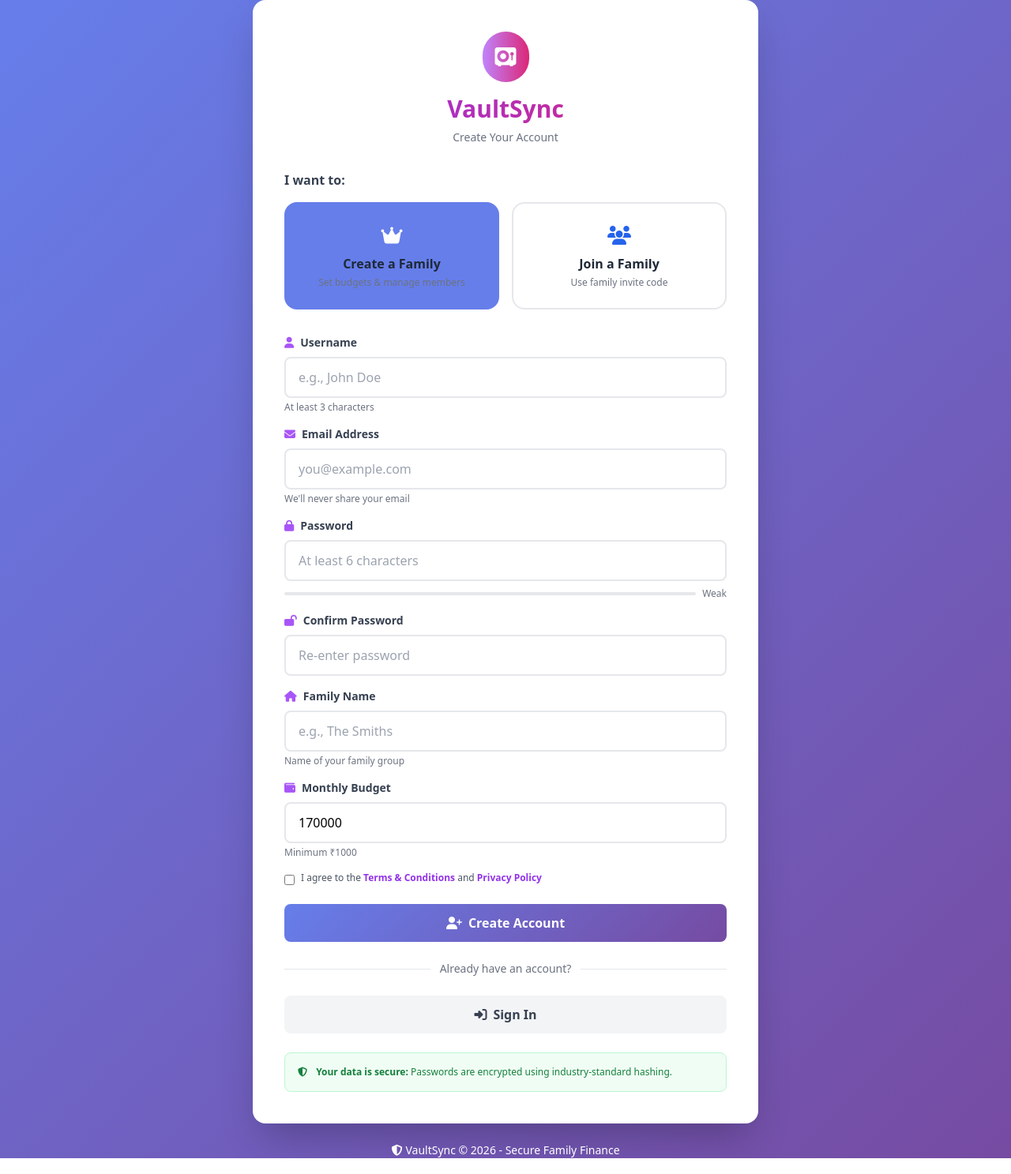
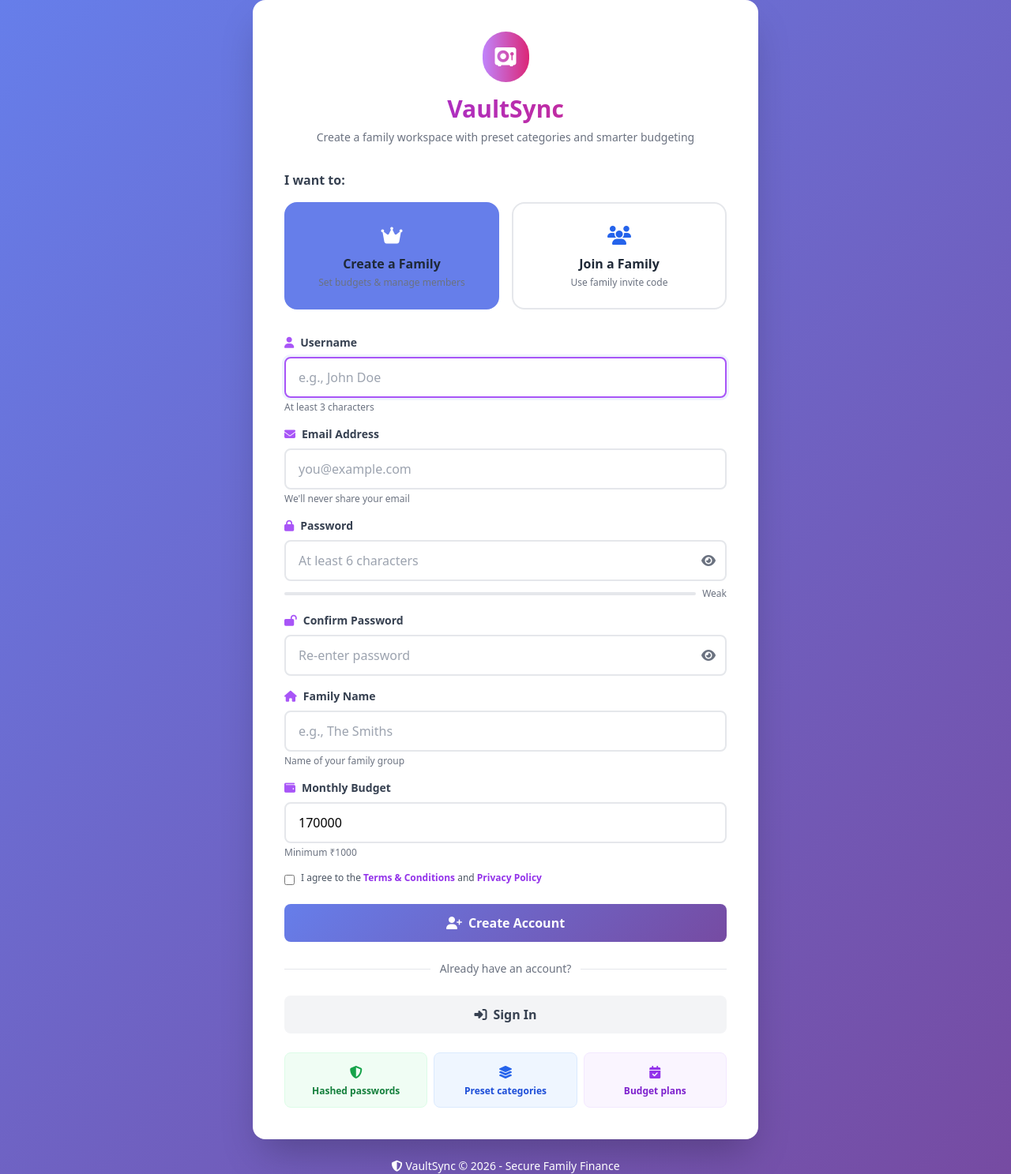
Before and after one commit to bushibots/VaultSync, a Flask app: page /register in a window 1280 px wide. Shown: the whole page at 79% size. Run offline with Flask 3, Linux system fonts and the light colour scheme; some libraries are stand-ins or nearby versions.

Commit message:
Major CHange

```diff
--- a/static/css/style.css
+++ b/static/css/style.css
@@ -6,6 +6,8 @@
 body {
     transition: background-color 0.2s ease, color 0.2s ease;
 }
+
+::selection { background: rgba(59, 130, 246, 0.22); color: #0f172a; }
 
 /* Login/Register gradient background */
 .auth-body {
--- a/templates/register.html
+++ b/templates/register.html
@@ -43,6 +43,11 @@
             gap: 1rem;
             margin-bottom: 2rem;
         }
+        @media (max-width: 640px) {
+            .role-selector {
+                flex-direction: column;
+            }
+        }
         .role-option {
             flex: 1;
             padding: 1.5rem;
@@ -87,6 +92,13 @@
             background-color: #10b981;
             width: 100%;
         }
+        .password-toggle {
+            position: absolute;
+            right: 0.875rem;
+            top: 50%;
+            transform: translateY(-50%);
+            color: #6b7280;
+        }
     </style>
 </head>
 <body>
@@ -100,7 +112,7 @@
                 <h1 class="text-3xl font-bold bg-clip-text text-transparent bg-gradient-to-r from-purple-600 to-pink-600">
                     VaultSync
                 </h1>
-                <p class="text-gray-500 text-sm mt-2">Create Your Account</p>
+                <p class="text-gray-500 text-sm mt-2">Create a family workspace with preset categories and smarter budgeting</p>
             </div>
 
             <!-- Flash Messages -->
@@ -147,10 +159,12 @@
                         type="text"
                         name="username"
                         id="username"
+                        autocomplete="username"
                         class="input-field w-full px-4 py-3 border-2 border-gray-200 rounded-lg focus:border-purple-500 focus:outline-none transition"
                         placeholder="e.g., John Doe"
                         required
                         minlength="3"
+                        autofocus
                     >
                     <p class="text-xs text-gray-500 mt-1">At least 3 characters</p>
                 </div>
@@ -163,6 +177,7 @@
                         type="email"
                         name="email"
                         id="email"
+                        autocomplete="email"
                         class="input-field w-full px-4 py-3 border-2 border-gray-200 rounded-lg focus:border-purple-500 focus:outline-none transition"
                         placeholder="you@example.com"
                         required
@@ -175,16 +190,22 @@
                     <label class="block text-sm font-semibold text-gray-700 mb-2">
                         <i class="fas fa-lock mr-2 text-purple-500"></i>Password
                     </label>
+                    <div class="relative">
                         <input
                             type="password"
                             name="password"
                             id="password"
-                        class="input-field w-full px-4 py-3 border-2 border-gray-200 rounded-lg focus:border-purple-500 focus:outline-none transition"
+                            autocomplete="new-password"
+                            class="input-field w-full px-4 py-3 pr-12 border-2 border-gray-200 rounded-lg focus:border-purple-500 focus:outline-none transition"
                             placeholder="At least 6 characters"
                             required
                             minlength="6"
                             oninput="checkPasswordStrength()"
                         >
+                        <button type="button" class="password-toggle" onclick="togglePassword('password', this)" aria-label="Show password">
+                            <i class="fas fa-eye"></i>
+                        </button>
+                    </div>
                     <div class="mt-2 flex items-center gap-2">
                         <div class="flex-1 bg-gray-200 rounded-full overflow-hidden">
                             <div id="passwordStrength" class="password-strength h-1"></div>
@@ -198,15 +219,21 @@
                     <label class="block text-sm font-semibold text-gray-700 mb-2">
                         <i class="fas fa-lock-open mr-2 text-purple-500"></i>Confirm Password
                     </label>
+                    <div class="relative">
                         <input
                             type="password"
                             name="password_confirm"
                             id="password_confirm"
-                        class="input-field w-full px-4 py-3 border-2 border-gray-200 rounded-lg focus:border-purple-500 focus:outline-none transition"
+                            autocomplete="new-password"
+                            class="input-field w-full px-4 py-3 pr-12 border-2 border-gray-200 rounded-lg focus:border-purple-500 focus:outline-none transition"
                             placeholder="Re-enter password"
                             required
                             minlength="6"
                         >
+                        <button type="button" class="password-toggle" onclick="togglePassword('password_confirm', this)" aria-label="Show password">
+                            <i class="fas fa-eye"></i>
+                        </button>
+                    </div>
                     <p id="passwordMatch" class="text-xs text-gray-500 mt-1"></p>
                 </div>
 
@@ -220,6 +247,7 @@
                             type="text"
                             name="family_name"
                             id="family_name"
+                            autocomplete="organization"
                             class="input-field w-full px-4 py-3 border-2 border-gray-200 rounded-lg focus:border-purple-500 focus:outline-none transition"
                             placeholder="e.g., The Smiths"
                         >
@@ -234,12 +262,13 @@
                             type="number"
                             name="initial_budget"
                             id="initial_budget"
+                            inputmode="decimal"
                             class="input-field w-full px-4 py-3 border-2 border-gray-200 rounded-lg focus:border-purple-500 focus:outline-none transition"
                             placeholder="e.g., 100000"
                             value="170000"
                             step="1000"
                         >
-                        <p class="text-xs text-gray-500 mt-1">Minimum ₹1000</p>
+                        <p class="text-xs text-gray-500 mt-1">Minimum &#8377;1000</p>
                     </div>
                 </div>
 
@@ -253,6 +282,7 @@
                             type="text"
                             name="invite_code"
                             id="invite_code"
+                            autocomplete="one-time-code"
                             class="input-field w-full px-4 py-3 border-2 border-gray-200 rounded-lg focus:border-purple-500 focus:outline-none transition"
                             placeholder="Enter the code from your family manager"
                         >
@@ -299,17 +329,25 @@
             </a>
 
             <!-- Security Notice -->
-            <div class="mt-6 p-4 bg-green-50 border border-green-200 rounded-lg">
-                <p class="text-xs text-green-700">
-                    <i class="fas fa-shield-alt mr-2"></i>
-                    <strong>Your data is secure:</strong> Passwords are encrypted using industry-standard hashing.
-                </p>
+            <div class="mt-6 grid grid-cols-1 sm:grid-cols-3 gap-2 text-center">
+                <div class="p-3 bg-green-50 border border-green-100 rounded-lg">
+                    <i class="fas fa-shield-alt text-green-600"></i>
+                    <p class="text-xs text-green-700 font-semibold mt-1">Hashed passwords</p>
+                </div>
+                <div class="p-3 bg-blue-50 border border-blue-100 rounded-lg">
+                    <i class="fas fa-layer-group text-blue-600"></i>
+                    <p class="text-xs text-blue-700 font-semibold mt-1">Preset categories</p>
+                </div>
+                <div class="p-3 bg-purple-50 border border-purple-100 rounded-lg">
+                    <i class="fas fa-calendar-check text-purple-600"></i>
+                    <p class="text-xs text-purple-700 font-semibold mt-1">Budget plans</p>
+                </div>
             </div>
         </div>
 
         <!-- Footer -->
         <p class="text-center text-white text-sm mt-6">
-            <i class="fas fa-shield-alt mr-1"></i>VaultSync © 2026 - Secure Family Finance
+            <i class="fas fa-shield-alt mr-1"></i>VaultSync &copy; 2026 - Secure Family Finance
         </p>
     </div>
 
@@ -385,15 +423,23 @@
             }
 
             if (password === passwordConfirm) {
-                matchText.textContent = '✓ Passwords match';
+                matchText.textContent = 'Passwords match';
                 matchText.className = 'text-xs text-green-600 font-semibold mt-1';
             } else {
-                matchText.textContent = '✗ Passwords do not match';
+                matchText.textContent = 'Passwords do not match';
                 matchText.className = 'text-xs text-red-600 font-semibold mt-1';
             }
         }
 
         document.getElementById('password_confirm').addEventListener('input', checkPasswordMatch);
+
+        function togglePassword(inputId, button) {
+            const input = document.getElementById(inputId);
+            const isHidden = input.type === 'password';
+            input.type = isHidden ? 'text' : 'password';
+            button.innerHTML = isHidden ? '<i class="fas fa-eye-slash"></i>' : '<i class="fas fa-eye"></i>';
+            button.setAttribute('aria-label', isHidden ? 'Hide password' : 'Show password');
+        }
 
         function validateForm() {
             const password = document.getElementById('password').value;
```
Also changed, not shown: templates/login.html (+47 -13 lines). Lines whose indentation alone changed are shown as unchanged.
